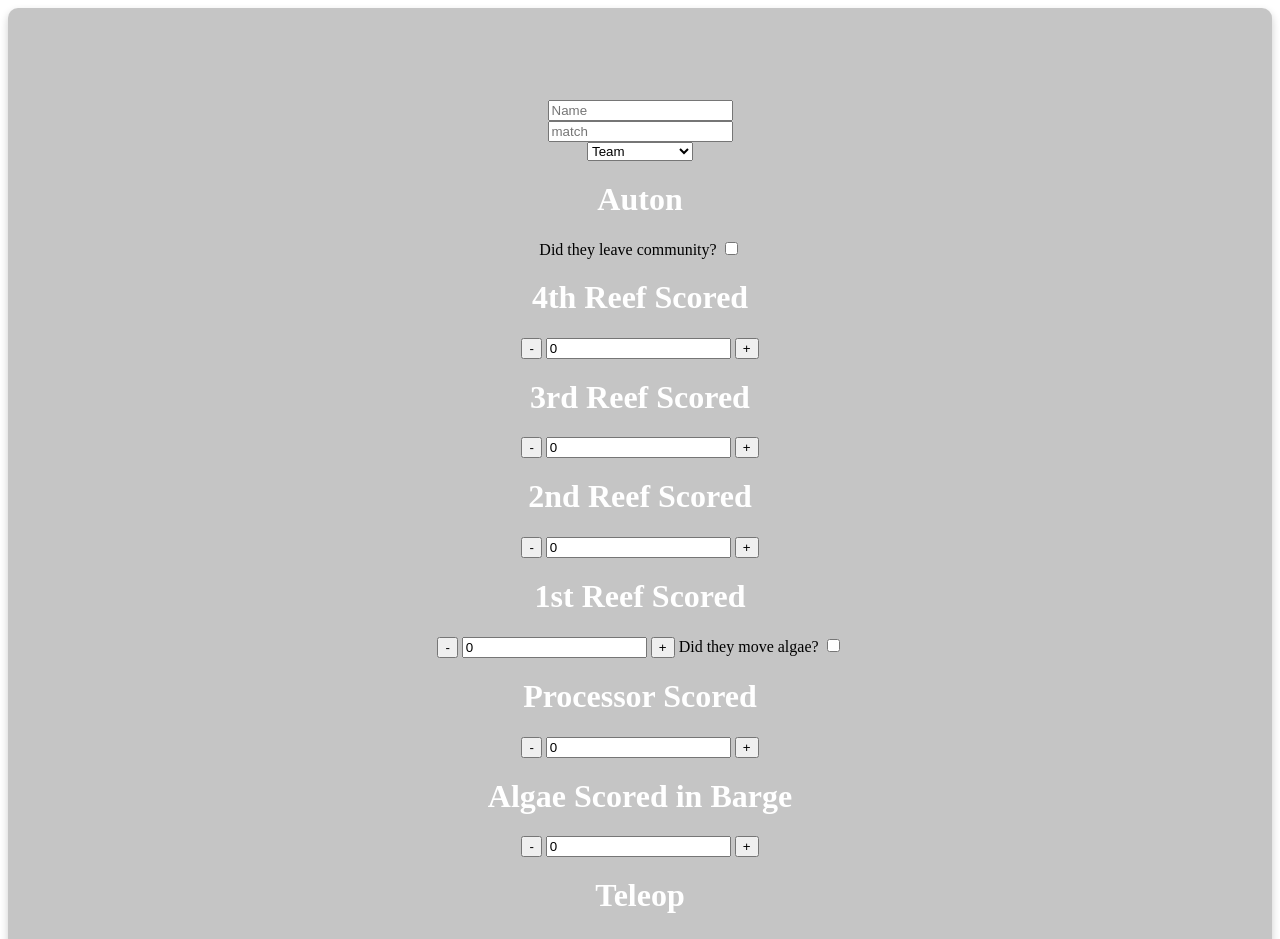
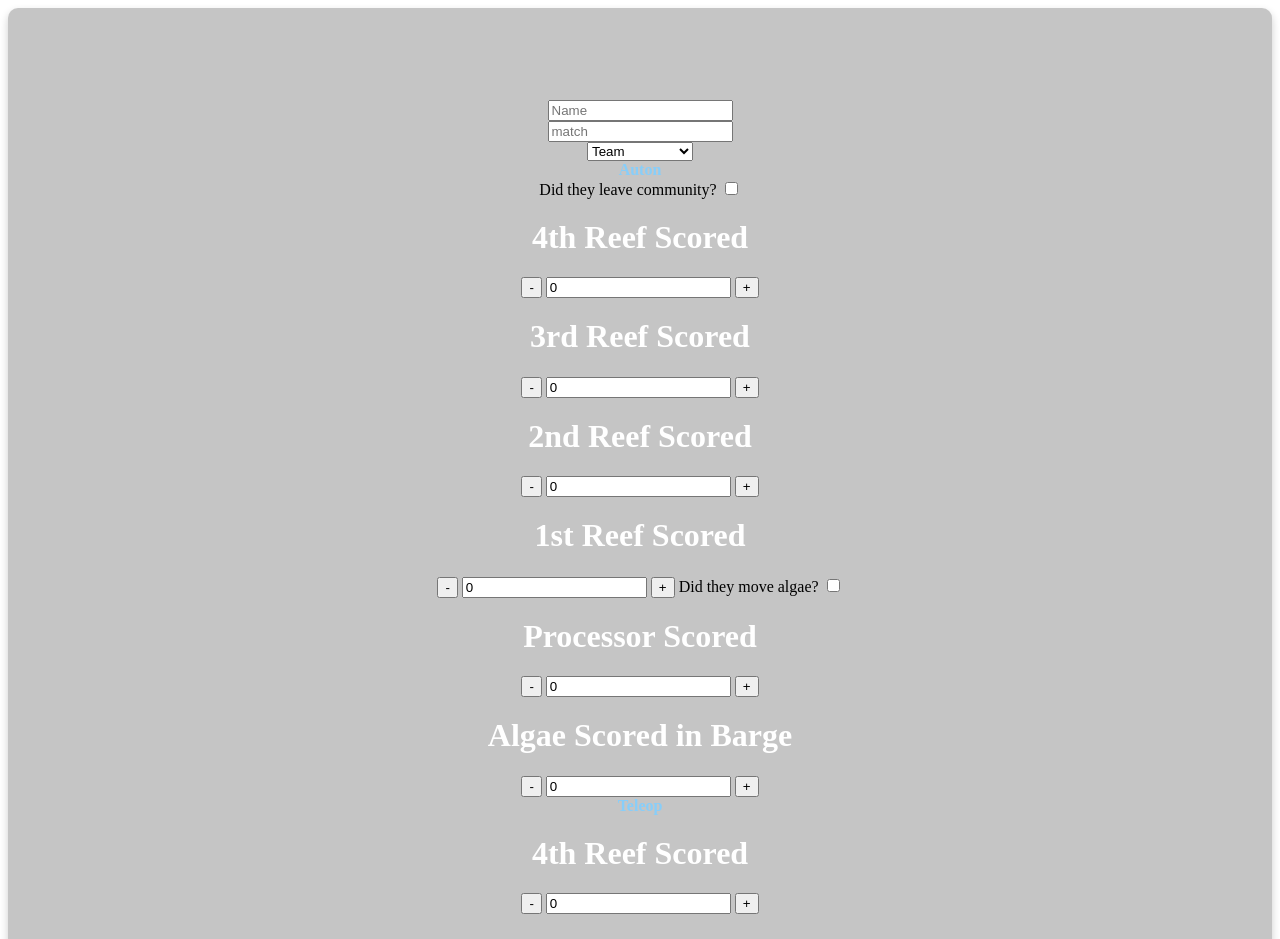
Before and after one commit to FRCTeam834/Scoutech25, a SvelteKit app: page / in a window 1280 px wide. Shown: the top 939 px of the page. Built offline with nearby package versions, Linux system fonts and the light colour scheme; no server answers.

Commit message:
changed the looks of the app

```diff
--- a/src/routes/+page.svelte
+++ b/src/routes/+page.svelte
@@ -32,7 +32,8 @@
 
     <!-- Auton Section -->
     <header>
-      <h1 class="center-header">Auton</h1>
+        <auton class="center-header">Auton </auton>
+
     </header>
 
     <label class="label cursor-pointer">
@@ -95,7 +96,7 @@
 
     <!-- Teleop Section -->
     <header>
-      <h1 class="center-header">Teleop</h1>
+      <teleop class="center-header">Teleop</teleop>
     </header>
 
     <header>
@@ -205,6 +206,14 @@ let teleopBarge=$state(0);
 
 
 <style>
+  auton{
+    font-weight: bold;
+    color: lightskyblue;
+  }
+  teleop{
+    font-weight: bold;
+    color: lightskyblue;
+  }
  body, html {
     background-color: rgba(52, 52, 52, 0.281);
     margin: 0;
```
